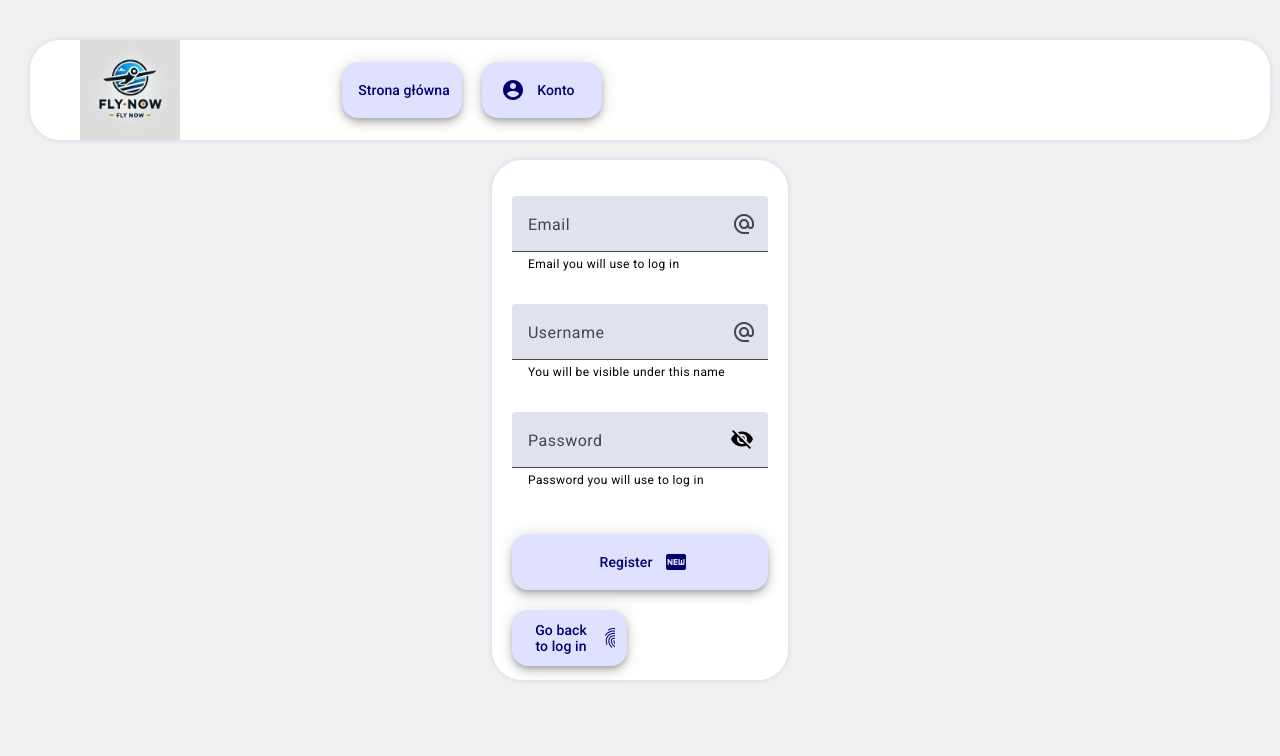
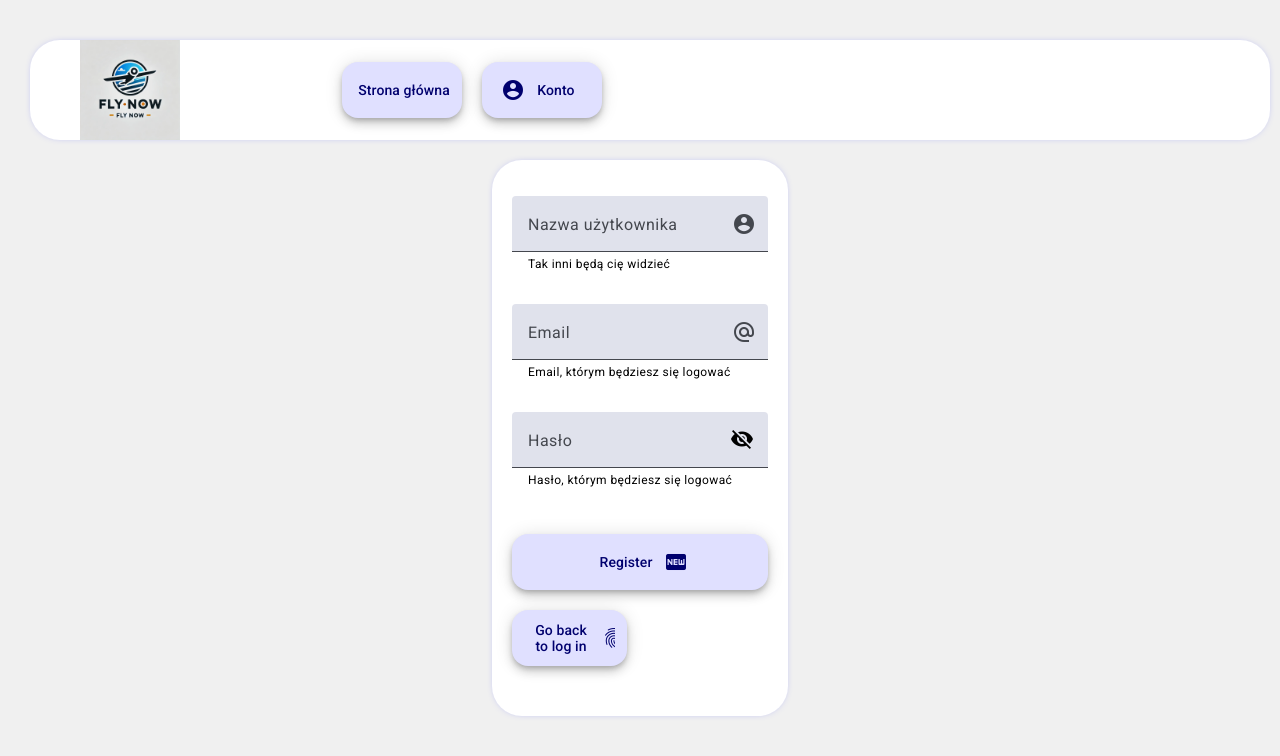
Before and after one commit to PaawllooPL/FlyNowPlatform-frontend, an Angular app: page /register in a window 1280 px wide. Shown: the top 756 px of the page. Built offline with nearby package versions, Linux system fonts and the light colour scheme.

Commit message:
componentize buttons in forms

```diff
--- a/src/app/app.component.html
+++ b/src/app/app.component.html
@@ -12,7 +12,7 @@
         <span>Konto</span>
       </button>
       <mat-menu #accountMenu="matMenu">
-        <button mat-menu-item>Dupa</button>
+        <button mat-menu-item>Opcja 1</button>
       </mat-menu>
   </mat-toolbar>
   <router-outlet></router-outlet>
--- a/src/app/components/offer-tab/offer-tab.component.html
+++ b/src/app/components/offer-tab/offer-tab.component.html
@@ -11,10 +11,7 @@
             <div class="offer-detail-info">{{pricePerPerson}}</div>
         </div>
     </div>
-    <div class="example-button-container">
-        <button mat-fab extended>
-            Sprawdź ofertę
-            <mat-icon>arrow_right_alt</mat-icon>
-        </button>
-    </div>
+    <list-button-container>
+        <list-button class="large-button" link="/offer" icon="arrow_right_alt" text="Sprawdź ofertę"></list-button>
+    </list-button-container>
 </div>
--- a/src/app/components/offer-tab/offer-tab.component.ts
+++ b/src/app/components/offer-tab/offer-tab.component.ts
@@ -2,11 +2,12 @@ import { Component, Input } from '@angular/core';
 import { MatIcon } from '@angular/material/icon';
 import { ListButtonComponent } from '../list-button/list-button.component';
 import { MatFabButton } from '@angular/material/button';
+import { ListButtonContainerComponent } from '../list-button-container/list-button-container.component';
 
 @Component({
   selector: 'offer-tab',
   standalone: true,
-  imports: [MatIcon, ListButtonComponent, MatFabButton],
+  imports: [MatIcon, ListButtonComponent, MatFabButton, ListButtonContainerComponent, ListButtonComponent],
   templateUrl: './offer-tab.component.html',
   styleUrl: './offer-tab.component.css'
 })
--- a/src/app/pages/login/login.component.css
+++ b/src/app/pages/login/login.component.css
@@ -8,7 +8,6 @@
 #login-card {
     display: block;
     width: 20vw;
-    height: 50vh;
     margin: 0 auto;
 }
 .logging-input {
--- a/src/app/pages/login/login.component.html
+++ b/src/app/pages/login/login.component.html
@@ -1,13 +1,13 @@
 <div id="login-card" class="rounded-tab">
     <mat-form-field appearance="fill" class="logging-input form-input">
         <mat-label>Email</mat-label>
-        <input matInput placeholder="xyz@gmail.com">
+        <input matInput placeholder="jan.kowalski@gmail.com">
         <mat-icon matSuffix>alternate_email</mat-icon>
-        <mat-hint>Email used when registering</mat-hint>
+        <mat-hint>Email użyty podczas rejestracji</mat-hint>
     </mat-form-field>
     <mat-form-field appearance="fill" class="logging-input">
-        <mat-label>Password</mat-label>
-        <input matInput [type]="hide() ? 'password': 'text'" placeholder="password">
+        <mat-label>Hasło</mat-label>
+        <input matInput [type]="hide() ? 'password': 'text'" placeholder="MojeHaslo123!#">
         <button
             mat-icon-button
             matSuffix
@@ -15,11 +15,11 @@
         >
             <mat-icon>{{hide() ? 'visibility_off' : 'visibility'}}</mat-icon>
         </button>
-        <mat-hint>Password used when registering</mat-hint>
+        <mat-hint>Hasło użyte podczas rejestracji</mat-hint>
     </mat-form-field>
     <list-button-container>
-        <list-button class="large-button" link="/login" icon="fingerprint" text="Log in"></list-button>
-        <list-button class="small-button" link="/register" icon="fiber_new" text="Register"></list-button>
-        <list-button class="small-button" link="/register" icon="help" text="Forgot password"></list-button>
+        <list-button class="large-button" link="/login" icon="fingerprint" text="Zaloguj"></list-button>
+        <list-button class="small-button" link="/register" icon="fiber_new" text="Zarejestruj"></list-button>
+        <list-button class="small-button" link="/register" icon="help" text="Przypomnij hasło"></list-button>
     </list-button-container>
 </div>
--- a/src/app/pages/register/register.component.css
+++ b/src/app/pages/register/register.component.css
@@ -1,14 +1,11 @@
 :host {
     margin: 20px 0;
     display: block;
-    /* min-height: 100vh; */
     box-sizing: border-box;
-
 }
 #login-card {
     display: block;
     width: 20vw;
-    height: 60vh;
     margin: 0 auto;
 }
 .logging-input {
--- a/src/app/pages/register/register.component.html
+++ b/src/app/pages/register/register.component.html
@@ -1,19 +1,21 @@
 <div id="login-card" class="rounded-tab">
     <mat-form-field appearance="fill" class="logging-input form-input">
-        <mat-label>Email</mat-label>
-        <input matInput placeholder="xyz@gmail.com">
-        <mat-icon matSuffix>alternate_email</mat-icon>
-        <mat-hint>Email you will use to log in</mat-hint>
+        <mat-label>Nazwa użytkownika</mat-label>
+        <input matInput placeholder="JanKowalski257">
+        <mat-icon matSuffix>account_circle</mat-icon>
+        <mat-hint>Tak inni będą cię widzieć</mat-hint>
     </mat-form-field>
     <mat-form-field appearance="fill" class="logging-input form-input">
-        <mat-label>Username</mat-label>
-        <input matInput placeholder="Your_Username">
+        <mat-label>Email</mat-label>
+        <input matInput placeholder="jan.kowalski@gmail.com">
         <mat-icon matSuffix>alternate_email</mat-icon>
-        <mat-hint>You will be visible under this name</mat-hint>
+        <mat-hint>Email, którym będziesz się logować
+            <!--  TO DO:   <br><span style="color: red; font-weight: 500; font-size: 0.9rem;">Hasło musi być dłuższe</span> -->
+        </mat-hint>
     </mat-form-field>
     <mat-form-field appearance="fill" class="logging-input">
-        <mat-label>Password</mat-label>
-        <input matInput [type]="hide() ? 'password': 'text'" placeholder="password">
+        <mat-label>Hasło</mat-label>
+        <input matInput [type]="hide() ? 'password': 'text'" placeholder="MojeHaslo123!#">
         <button
             mat-icon-button
             matSuffix
@@ -21,7 +23,7 @@
         >
             <mat-icon>{{hide() ? 'visibility_off' : 'visibility'}}</mat-icon>
         </button>
-        <mat-hint>Password you will use to log in</mat-hint>
+        <mat-hint>Hasło, którym będziesz się logować</mat-hint>
     </mat-form-field>
     <div class="logging-buttons">
         <div class="login-large-buttons">
```
